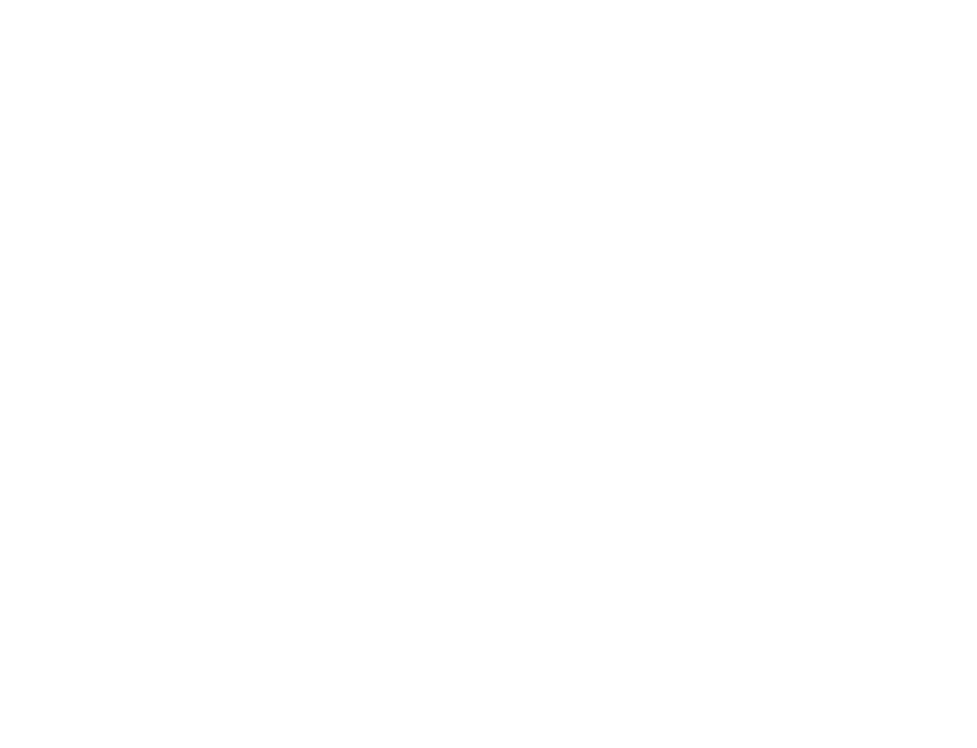
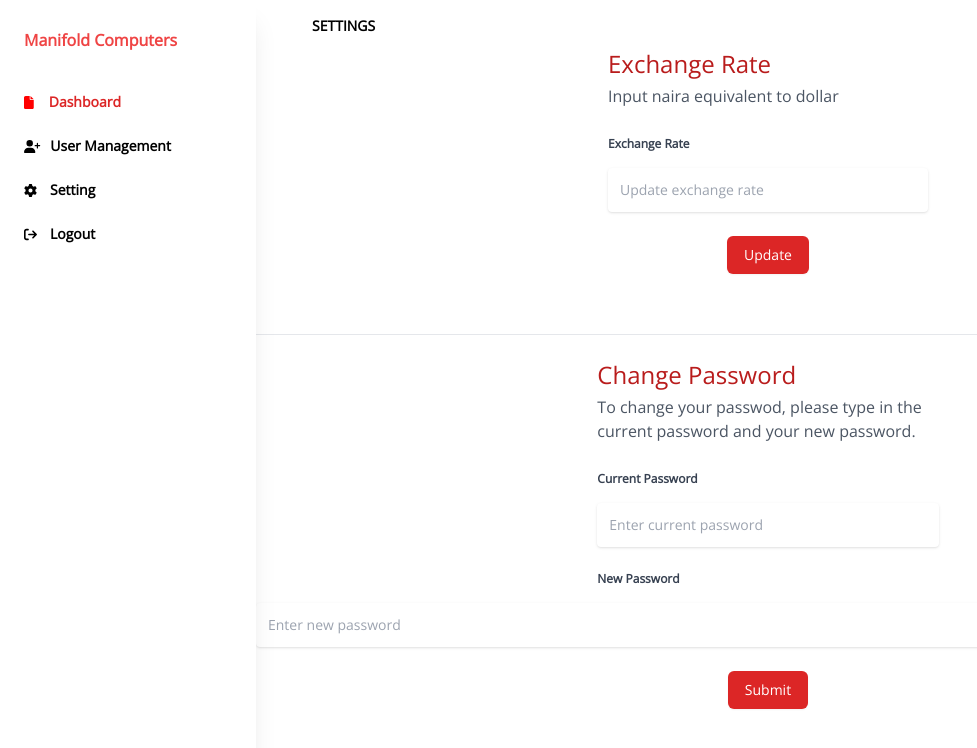
Before and after one commit to Manifoldcomputerslimited/financial-forecast-frontend, a React (Create React App) app: page /setting in a window 1280 px wide. Before the commit this address had no page. Shown: the top 748 px of the page, without its empty margins (0-977 px from the left). Built offline with nearby package versions, Linux system fonts and the light colour scheme.

Commit message:
feat: setting design

```diff
--- /dev/null
+++ b/src/pages/Setting.js
@@ -0,0 +1,112 @@
+import Sidebar from "../components/Sidebar";
+
+const Setting = () => {
+    return (
+        <>
+            <Sidebar />
+            <div className="relative md:ml-64 bg-blueGray-100">
+                {/* Navbar */}
+                <nav className="absolute top-0 left-0 w-full z-10 bg-transparent md:flex-row md:flex-nowrap md:justify-start flex items-center p-4">
+                    <div className="w-full mx-autp items-center flex justify-between md:flex-nowrap flex-wrap md:px-10 px-4">
+                        {/* Brand */}
+                        <a
+                            className="text-black text-sm uppercase hidden lg:inline-block font-semibold"
+                            href="#pablo"
+                            onClick={e => e.preventDefault()}
+                        >
+                            Settings
+                        </a>
+                    </div>
+                </nav>
+                {/* End Navbar */}
+                {/* Header */}
+
+                <div>
+                    <div className="w-full px-4 pt-12">
+                        <form action="#" method="POST">
+                            <div className=" flex  w-full bg-white  m-auto  mb-6  justify-center items-center">
+                                <div className="w-full px-4">
+
+                                    <div className="flex flex-col  bg-white  mb-6  justify-center items-center" >
+                                        <div className="w-4/12 ">
+                                            <h1 className="text-red-700 font-medium text-2xl mb-1">Exchange Rate</h1>
+                                            <h1 className="text-md font-normal text-gray-600 mb-7">Input naira equivalent to dollar
+                                            </h1>
+                                        </div>
+                                        <label
+                                            className="block w-1/3 text-left text-gray-700 text-xs font-bold mb-4"
+                                            htmlFor="grid-password"
+                                        >
+                                            Exchange Rate
+                                        </label>
+                                        <input
+                                            type="text"
+                                            className="border-0 px-3 py-3 placeholder-gray-400 text-gray-700 bg-white rounded text-sm shadow w-4/12 focus:outline-none focus:ring"
+                                            placeholder="Update exchange rate"
+                                            style={{ transition: "all .15s ease" }}
+                                        />
+                                        <div className='pt-6'>
+                                            <button type="submit" className="inline-flex justify-center py-2 px-4 border border-transparent shadow-sm text-sm font-medium rounded-md text-white bg-red-600 hover:bg-red-400 focus:outline-none focus:ring-2 focus:ring-offset-2 focus:ring-red-300">Update</button>
+                                        </div>
+                                    </div>
+                                </div>
+                            </div>
+                        </form>
+                    </div>
+                </div>
+
+                <div className="hidden sm:block" aria-hidden="true">
+                    <div className="py-3">
+                        <div className="border-t border-gray-200"></div>
+                    </div>
+                </div>
+
+                <div className="w-full py-3">
+                    <form action="#" method="POST">
+
+                        <div className="flex flex-col bg-white mb-6 justify-center items-center" >
+                            <div className="w-4/12 ">
+                                <h1 className="text-red-700 font-medium text-2xl mb-1">Change Password</h1>
+                                <h1 className="text-md font-normal text-gray-600 mb-7">To change your passwod, please type in the current password
+                                    and your new password.
+                                </h1>
+                            </div>
+                            <label
+                                className="block w-1/3 text-left text-gray-700 text-xs font-bold mb-4"
+                                htmlFor="grid-password"
+                            >
+                                Current Password
+                            </label>
+                            <input
+                                type="text"
+                                className=" border-0 px-3 py-3 placeholder-gray-400 text-gray-700 bg-white rounded text-sm shadow w-4/12 focus:outline-none focus:ring"
+                                placeholder="Enter current password"
+                                style={{ transition: "all .15s ease" }}
+                            />
+                        </div>
+
+                        <div className="flex flex-col  bg-white  mb-6  justify-center items-center" >
+                            <label
+                                className="block w-1/3 text-left text-gray-700 text-xs font-bold mb-4"
+                                htmlFor="grid-password"
+                            >
+                                New Password
+                            </label>
+                            <input
+                                type="text"
+                                className="border-0 px-3 py-3 placeholder-gray-400 text-gray-700 bg-white rounded text-sm shadow  w-4/12 focus:outline-none focus:ring w-full"
+                                placeholder="Enter new password"
+                                style={{ transition: "all .15s ease" }}
+                            />
+                            <div className="px-4 py-6  text-center w-6/12 sm:px-6">
+                                <button type="submit" className="inline-flex justify-center py-2 px-4 border border-transparent shadow-sm text-sm font-medium rounded-md text-white bg-red-600 hover:bg-red-700 focus:outline-none focus:ring-2 focus:ring-offset-2 focus:ring-red-500">Submit</button>
+                            </div>
+                        </div>
+                    </form>
+                </div>
+            </div>
+        </>
+    );
+}
+
+export default Setting;
--- a/src/routes/appRoutes.js
+++ b/src/routes/appRoutes.js
@@ -1,6 +1,7 @@
 import { Login } from "../pages/Login";
 import Dashboard from "../pages/Dashboard";
 import User from "../pages/User";
+import Setting from "../pages/Setting";
 
 export const appRoutes = [
   {
@@ -17,5 +18,10 @@
     path: "/user",
     key: "/user",
     component: User,
+  },
+  {
+    path: "/setting",
+    key: "/setting",
+    component: Setting,
   }
 ];
```
